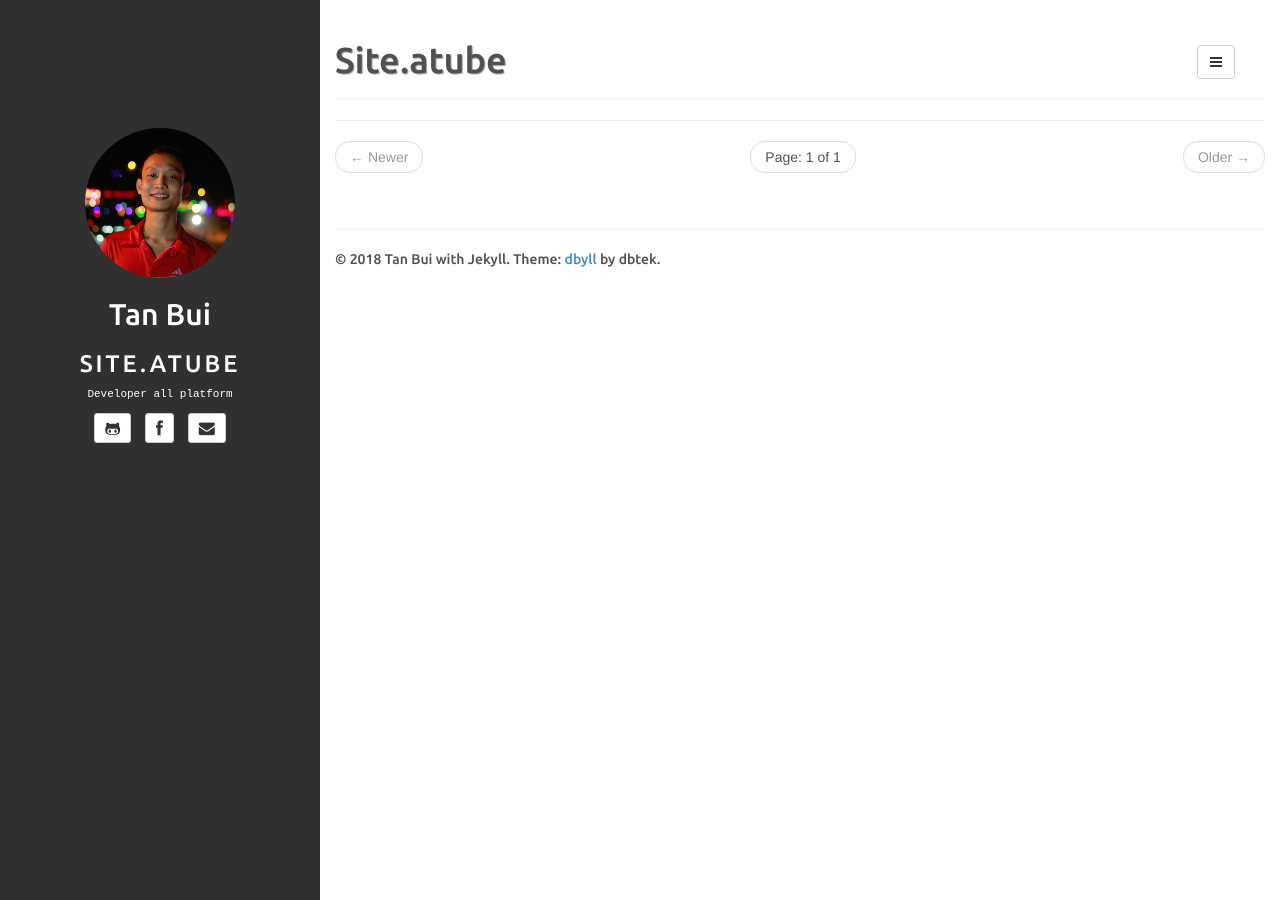
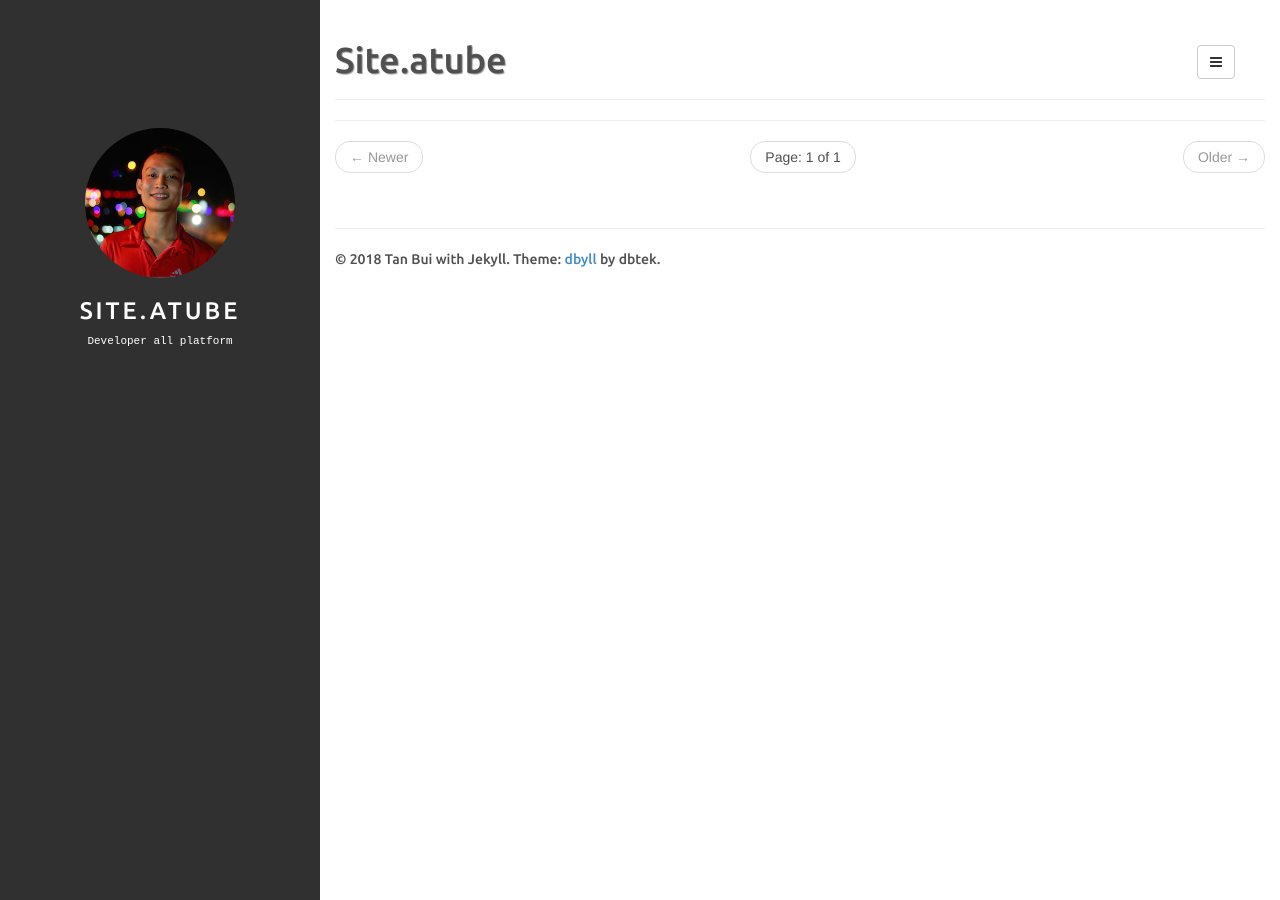
Before and after one commit to Buminta/site.atube, a Jekyll site: the page built from index.html, in a window 1280 px wide. Built offline with Jekyll 4.4.1, drawn with Linux system fonts in a browser that asks for light colours; the list of posts is cut into pages by our own code.

Commit message:
Update sidebar.html

```diff
--- a/_includes/sidebar.html
+++ b/_includes/sidebar.html
@@ -3,7 +3,6 @@
 	<a href="{{ site.BASE_PATH }}/">
 		<img width="150px" height="150px" src="{{ site.BASE_PATH }}/{{site.author.avatar}}" class="img-circle" />
 	</a>
-	<h2>Tan Bui</h2>
 	<h3 class="title">
         <a href="{{ site.BASE_PATH }}/">{{ site.title }}</a>
     </h3>
@@ -14,52 +13,4 @@
 	{{ site.author.bio }}
 </div>
 {% endif %}
-
-<div id="contact-list" class="text-center">
-	<ul class="list-unstyled list-inline">
-		{% if site.author.github %}
-		<li>
-			<a class="btn btn-default btn-sm" href="https://github.com/{{ site.author.github }}">
-				<i class="fa fa-github-alt fa-lg"></i>
-			</a>
-		</li>
-		{% endif %}
-		{% if site.author.facebook %}
-		<li>
-			<a class="btn btn-default btn-sm facebook" href="https://facebook.com/{{ site.author.facebook }}">
-				<i class="fa fa-facebook fa-lg"></i>
-			</a>
-		</li>
-		{% endif %}
-		{% if site.author.email %}
-		<li>
-			<a class="btn btn-default btn-sm" href="mailto:{{ site.author.email }}">
-				<i class="fa fa-envelope fa-lg"></i>
-			</a>
-		</li>
-		{% endif %}
-	</ul>
-	<ul id="contact-list-secondary" class="list-unstyled list-inline">
-		{% if site.author.pinterest %}
-		<li>
-			<a class="btn btn-default btn-sm" href="https://pinterest.com/{{ site.author.pinterest }}">
-				<i class="fa fa-pinterest fa-lg"></i>
-			</a>
-		</li>
-		{% endif %}
-		{% if site.author.twitter %}
-		<li>
-			<a class="btn btn-default btn-sm" href="https://twitter.com/{{ site.author.twitter }}">
-				<i class="fa fa-twitter fa-lg"></i>
-			</a>
-		</li>
-		{% endif %}
-
-		<li>
-			<a class="btn btn-default btn-sm" href="{{ site.BASE_PATH }}/{{ site.rss_path }}">
-				<i class="fa fa-rss fa-lg"></i>
-			</a>
-		</li>
-	</ul>
-</div>
 <! -- sidebar.html end -->
```
